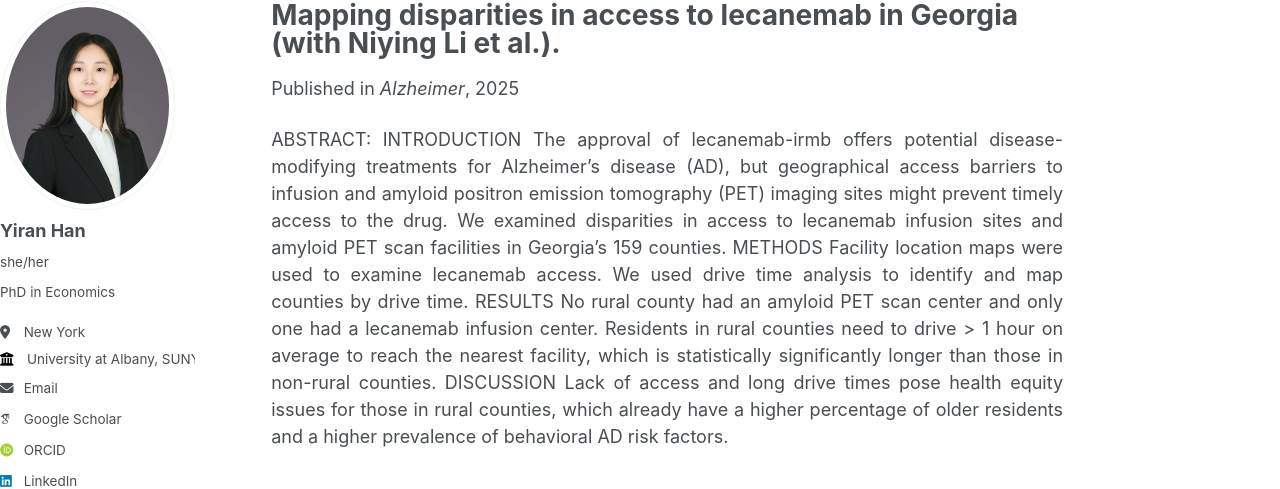
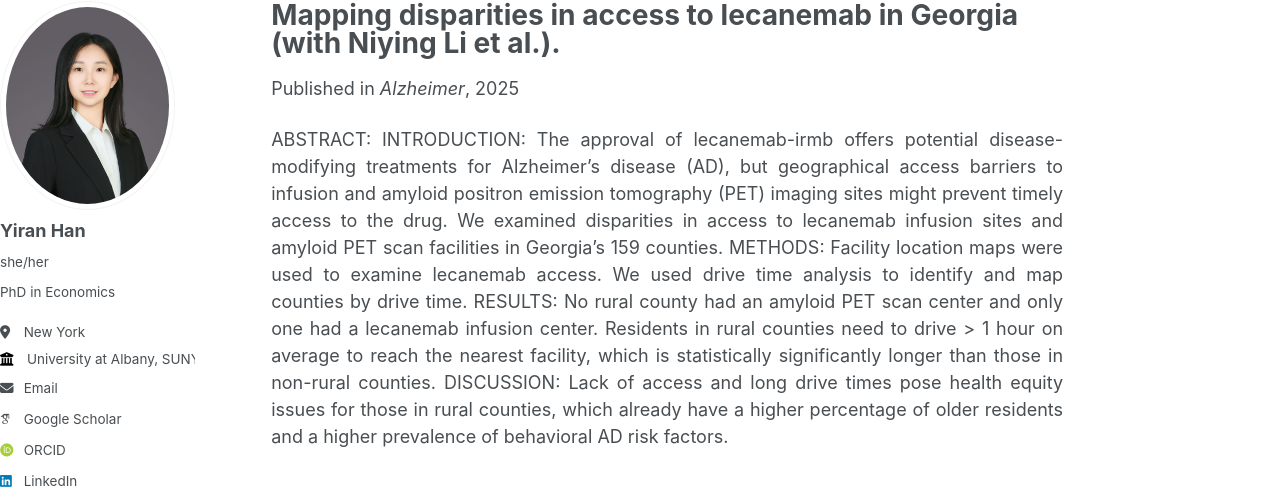
Before and after one commit to yiran-han/yiran-han.github.io, a Jekyll site: the page built from _publications/2025_paper1.md, in a window 1280 px wide and 1219 px high. Shown: the part 105-594 px from the top of the window. Built offline with Jekyll 4.4.1, drawn with Linux system fonts in a browser that asks for light colours; some web fonts are replaced; part of the change alters nothing that is shown.

```diff
--- a/_publications/2025_paper1.md
+++ b/_publications/2025_paper1.md
@@ -7,15 +7,15 @@ excerpt: ''
 date: 2025-04-17
 venue: 'Alzheimer'
 # slidesurl: 'http://academicpages.github.io/files/slides1.pdf'
-paperurl: 'https://doi.org/10.1007/s00148-024-01015-w'
+paperurl: 'https://alz-journals.onlinelibrary.wiley.com/doi/full/10.1002/alz.70100'
 # citation: 'Li, N. et al. (2025). Mapping disparities in access to lecanemab in Georgia. Alzheimer's & Dementia, 21(4), e70100.'
 ---
 
-ABSTRACT: INTRODUCTION
+ABSTRACT: INTRODUCTION:
 The approval of lecanemab-irmb offers potential disease-modifying treatments for Alzheimer's disease (AD), but geographical access barriers to infusion and amyloid positron emission tomography (PET) imaging sites might prevent timely access to the drug. We examined disparities in access to lecanemab infusion sites and amyloid PET scan facilities in Georgia's 159 counties.
-METHODS
+METHODS:
 Facility location maps were used to examine lecanemab access. We used drive time analysis to identify and map counties by drive time.
-RESULTS
+RESULTS:
 No rural county had an amyloid PET scan center and only one had a lecanemab infusion center. Residents in rural counties need to drive > 1 hour on average to reach the nearest facility, which is statistically significantly longer than those in non-rural counties.
-DISCUSSION
+DISCUSSION:
 Lack of access and long drive times pose health equity issues for those in rural counties, which already have a higher percentage of older residents and a higher prevalence of behavioral AD risk factors.
```
